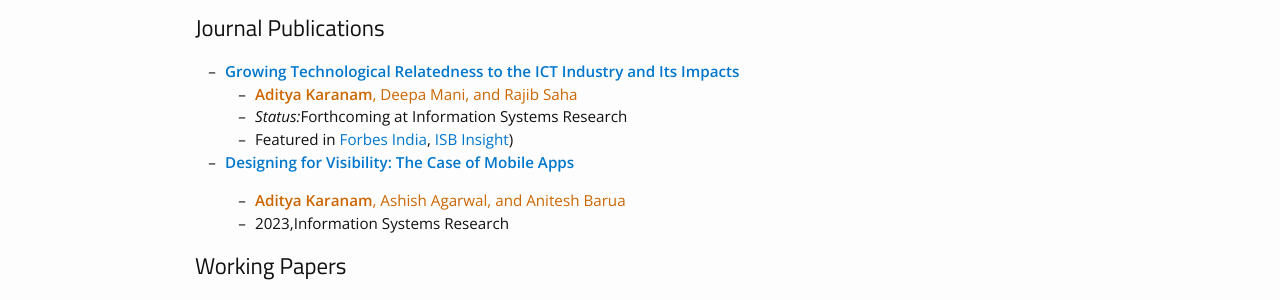
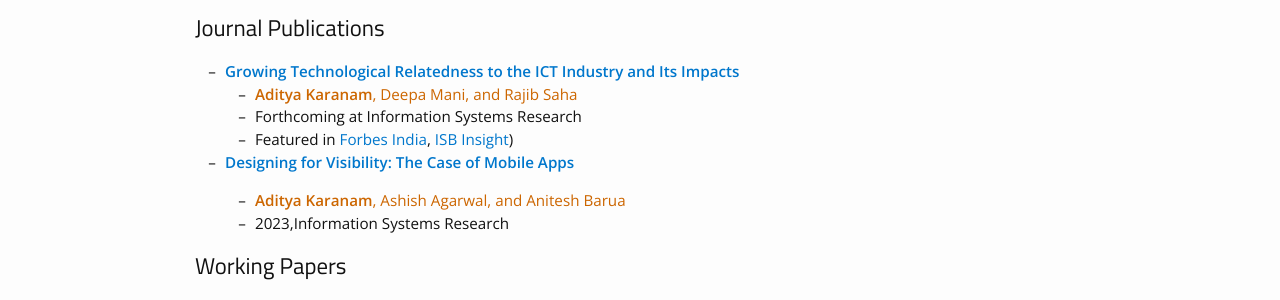
Before and after one commit to askaranam/askaranam.github.io, a Jekyll site: the page built from research.md, in a window 1280 px wide. Shown: the part 250-550 px from the top of the page. Built offline with Jekyll 4.4.1, drawn with Linux system fonts in a browser that asks for light colours; nearby versions of some CDN libraries; some web fonts are replaced.

Commit message:
Update research.md

```diff
--- a/research.md
+++ b/research.md
@@ -17,7 +17,7 @@ Here, you can find materials relevant to my published research and research in p
 * **[Growing Technological Relatedness to the ICT Industry and Its Impacts](https://pubsonline.informs.org/doi/10.1287/isre.2020.0627)**
     <!-- * *Presentations:*  CIST, Nashville, Tensesse, 2016-->
     *  <span style="color: rgb(204,102,0)"><b>Aditya Karanam</b>, Deepa Mani, and Rajib Saha</span> <br/>
-    * *Status:*Forthcoming at Information Systems Research <br/>
+    * Forthcoming at Information Systems Research <br/>
     * Featured in [Forbes India](http://www.forbesindia.com/article/isbinsight/more-bang-for-your-digital-spend-technology-and-rd/49951/1), [ISB Insight](http://isbinsight.isb.edu/the-digital-transformation-of-rd/))
 
 
```
